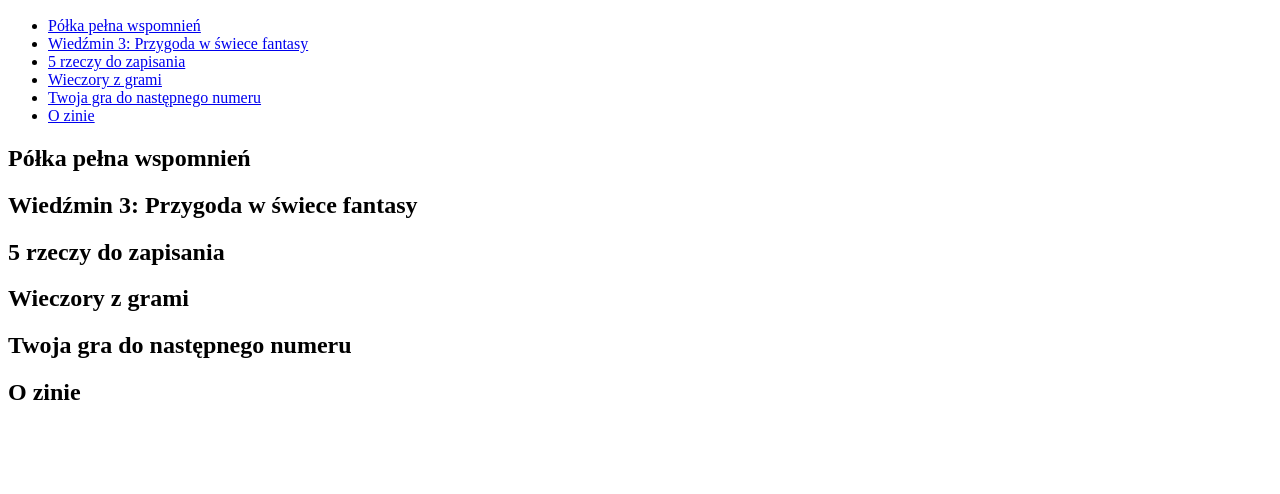
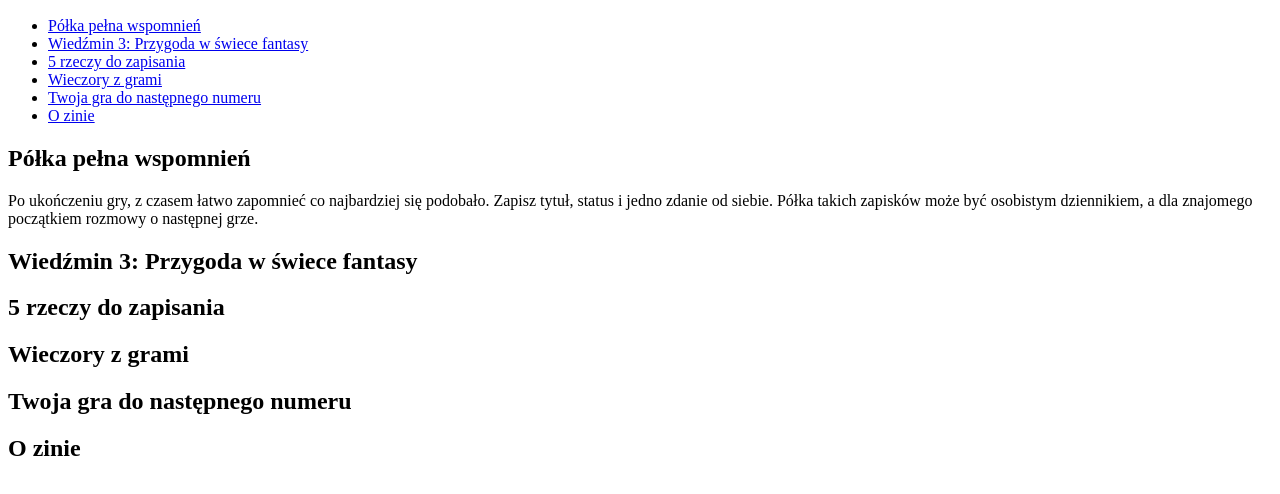
Before and after one commit to ejaslar/techniki-www, a plain HTML site: page zine.html in a window 1280 px wide. Shown: the part 110-604 px from the top of the page. Drawn offline with Linux system fonts and the light colour scheme.

Commit message:
zin: s.3 - artykuł

```diff
--- a/zine.html
+++ b/zine.html
@@ -22,6 +22,13 @@
         </ul>
     </nav>
     <h2 id="półka">Półka pełna wspomnień</h2>
+    <main>
+        <article>
+            Po ukończeniu gry, z czasem łatwo zapomnieć co najbardziej się podobało.
+            Zapisz tytuł, status i jedno zdanie od siebie.
+            Półka takich zapisków może być osobistym dziennikiem, a dla znajomego początkiem rozmowy o następnej grze.
+        </article>
+    </main>
     <h2 id="wiedzmin">Wiedźmin 3: Przygoda w świece fantasy</h2>
     <h2 id="rzeczy">5 rzeczy do zapisania</h2>
     <h2 id="wieczory">Wieczory z grami</h2>
```
